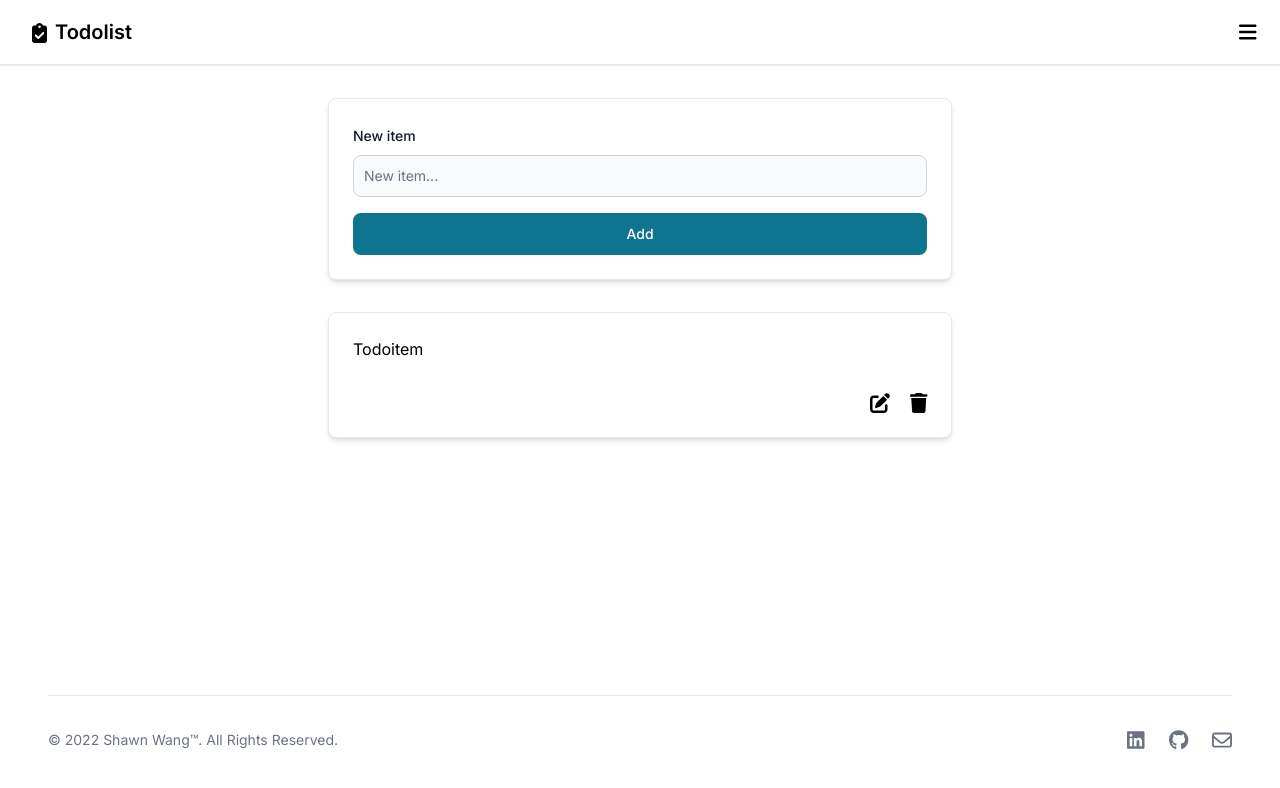
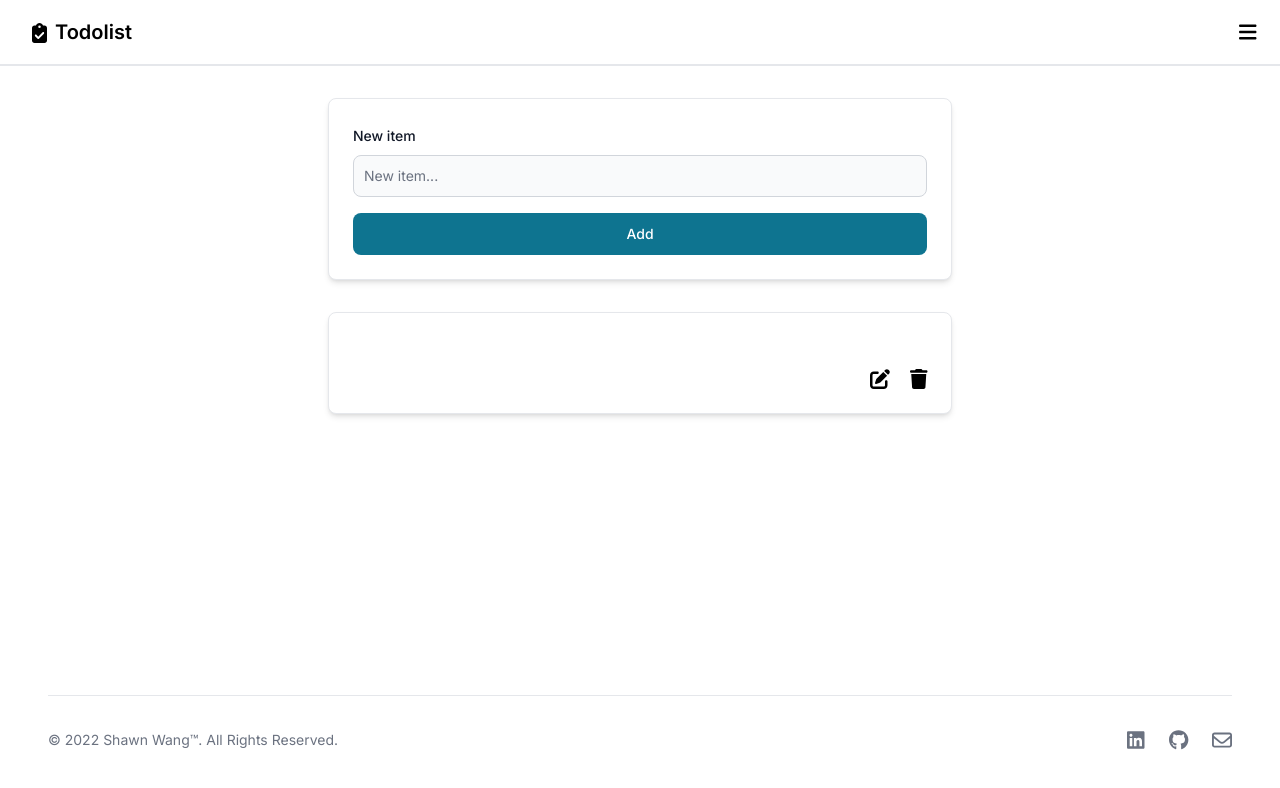
Before and after one commit to shawn8728/todolist, a Next.js app: page / in a window 1280 px wide. Shown: the top 788 px of the page. Built offline with nearby package versions, Linux system fonts and the light colour scheme.

Commit message:
Change todocard to client component

```diff
--- a/components/ToDoCard.jsx
+++ b/components/ToDoCard.jsx
@@ -1,6 +1,6 @@
 "use client";
 
-import React from "react";
+import { React, useState } from "react";
 import { Card } from "flowbite-react";
 import { faPenToSquare, faTrash } from "@fortawesome/free-solid-svg-icons";
 import { FontAwesomeIcon } from "@fortawesome/react-fontawesome";
@@ -8,12 +8,18 @@ import { FontAwesomeIcon } from "@fortawesome/react-fontawesome";
 export default function ToDoCard(props) {
   return (
     <Card>
-      <div className="flex-1">
-        Todoitem
-      </div>
+      <div className="flex-1">{props.value}</div>
       <div className="flex justify-end items-end mt-4 gap-5">
-        <FontAwesomeIcon icon={faPenToSquare} className="hover:scale-125 cursor-pointer" size="lg" />
-        <FontAwesomeIcon icon={faTrash} className="hover:scale-125 cursor-pointer" size="lg" />
+        <FontAwesomeIcon
+          icon={faPenToSquare}
+          className="hover:scale-125 cursor-pointer"
+          size="lg"
+        />
+        <FontAwesomeIcon
+          icon={faTrash}
+          className="hover:scale-125 cursor-pointer"
+          size="lg"
+        />
       </div>
     </Card>
   );
```
